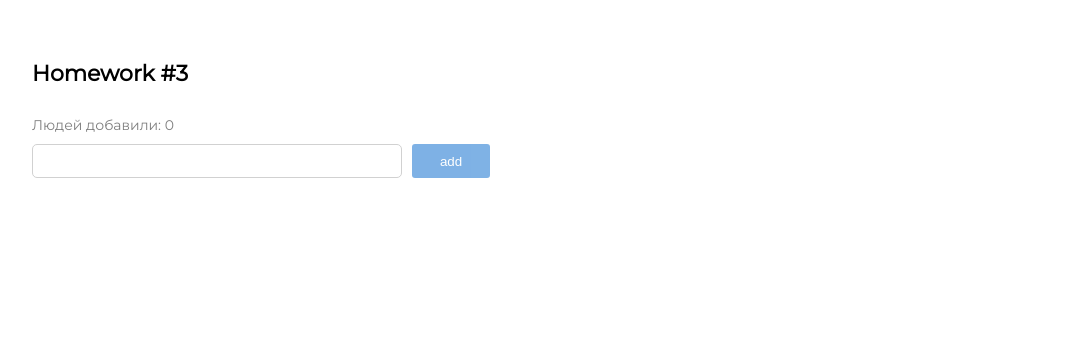
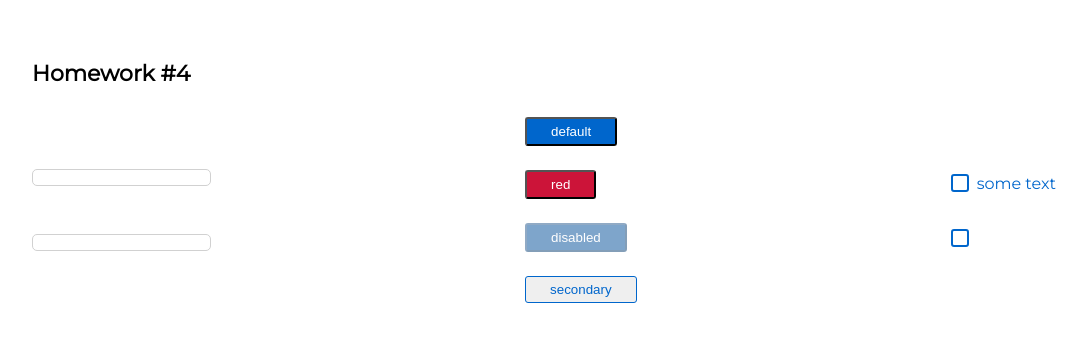
Before and after one commit to TrueMishka/hws, a React (Create React App) app: page / in a window 1280 px wide. Shown: the top 342 px of the page, without its empty margins (38-1124 px from the left). Built offline with nearby package versions, Linux system fonts and the light colour scheme.

Commit message:
hw4: init

```diff
--- a/src/s1-main/App.tsx
+++ b/src/s1-main/App.tsx
@@ -3,6 +3,7 @@ import s from './App.module.css'
 import HW1 from '../s2-homeworks/hw01/HW1'
 import HW2 from "../s2-homeworks/hw02/HW2";
 import HW3 from "../s2-homeworks/hw03/HW3";
+import HW4 from "../s2-homeworks/hw04/HW4";
 
 function App() {
     return (
@@ -10,8 +11,8 @@ function App() {
             {/*<HW1/>*/}
             {/*раскомментировать по ходу выполнения*/}
             {/*<HW2/>*/}
-            <HW3/>
-            {/*<HW4/>*/}
+            {/*<HW3/>*/}
+            <HW4/>
 
             {/*при выполнении дз 5 и более - закомментировать здесь дз 1-4, так как они есть внутри дз 5*/}
             {/*<HW5/>*/}
--- a/src/s2-homeworks/hw04/common/c1-SuperInputText/SuperInputText.module.css
+++ b/src/s2-homeworks/hw04/common/c1-SuperInputText/SuperInputText.module.css
@@ -2,19 +2,40 @@
 }
 
 .input {
+    box-sizing: border-box;
+    border: 1px solid #D1D1D1;
+    border-radius: 5px;
 }
 
 .inputWrapper {
+    display: flex;
+    flex-direction: column-reverse;
 }
 
 .superInput {
+    box-sizing: border-box;
+    border: 1px solid #D1D1D1;
+    border-radius: 5px;
 }
 
 .errorInput {
+    border: 1px solid #CC1439;
+    border-radius: 5px;
 }
 
 .errorInput:focus {
+    border: 1px solid #CC1439;
+    border-radius: 5px;
 }
 
 .error {
+    font-family: 'Montserrat';
+    font-style: normal;
+    font-weight: 400;
+    font-size: 14px;
+    line-height: 17px;
+    /* identical to box height */
+
+
+    color: #CC1439;
 }
--- a/src/s2-homeworks/hw04/common/c2-SuperButton/SuperButton.module.css
+++ b/src/s2-homeworks/hw04/common/c2-SuperButton/SuperButton.module.css
@@ -1,36 +1,65 @@
 .button {
+    display: flex;
+    flex-direction: row;
+    justify-content: center;
+    align-items: center;
+    padding: 5px 24px;
+    gap: 10px;
+    border-radius: 3px;
 }
 
 .disabled {
+    background: #004D99;
+    opacity: 0.5;
+    color: #002E5C;
 }
 
 .secondary {
+    border: 1px solid #0066CC;
+    color: #0066CC;
 }
 
 .default {
+    background: #0066CC;
+    color: white;
 }
 
 .red {
+    background: #CC1439;
+    color: white;
 }
 
 .default:hover {
+    background: #0080FF;
+    color: white;
 }
 
 .red:hover {
+    background: #FF1A47;
+    color: white;
 }
 
 .secondary:hover {
+    background: #E5F0FA;
+    color: #0066CC;
 }
 
 
 .default:active {
+    background: #0059B3;
+    color: white;
 }
 
 .secondary:active {
+    background: #C9E5FF;
+    color: #0066CC;
 }
 
 .red:active {
+    background: #B31232;
+    color: white;
 }
 
 .button:disabled {
+    background: #004D99;
 }
--- a/src/s2-homeworks/hw04/common/c2-SuperButton/SuperButton.tsx
+++ b/src/s2-homeworks/hw04/common/c2-SuperButton/SuperButton.tsx
@@ -18,11 +18,10 @@ const SuperButton: React.FC<SuperButtonPropsType> = (
     }
 ) => {
     const finalClassName = s.button
-        // + (disabled
-        //         ? ...
-        //         : xType === 'red'
-        //             ? ...
+        + (disabled ? ' ' + s.disabled: '')
+        + (xType === 'red' ? ' ' + s.red : xType === 'secondary' ? ' ' + s.secondary : ' ' + s.default)
         + (className ? ' ' + className : '') // задачка на смешивание классов
+    console.log(finalClassName)
 
     return (
         <button
--- a/src/s2-homeworks/hw04/common/c3-SuperCheckbox/SuperCheckbox.tsx
+++ b/src/s2-homeworks/hw04/common/c3-SuperCheckbox/SuperCheckbox.tsx
@@ -27,7 +27,8 @@ const SuperCheckbox: React.FC<SuperCheckboxPropsType> = (
     }
 ) => {
     const onChangeCallback = (e: ChangeEvent<HTMLInputElement>) => {
-        // задачка на написание онченджа
+        onChange?.(e);
+        /*onChangeChecked?.(e.currentTarget.checked);*/
 
     }
 
```
